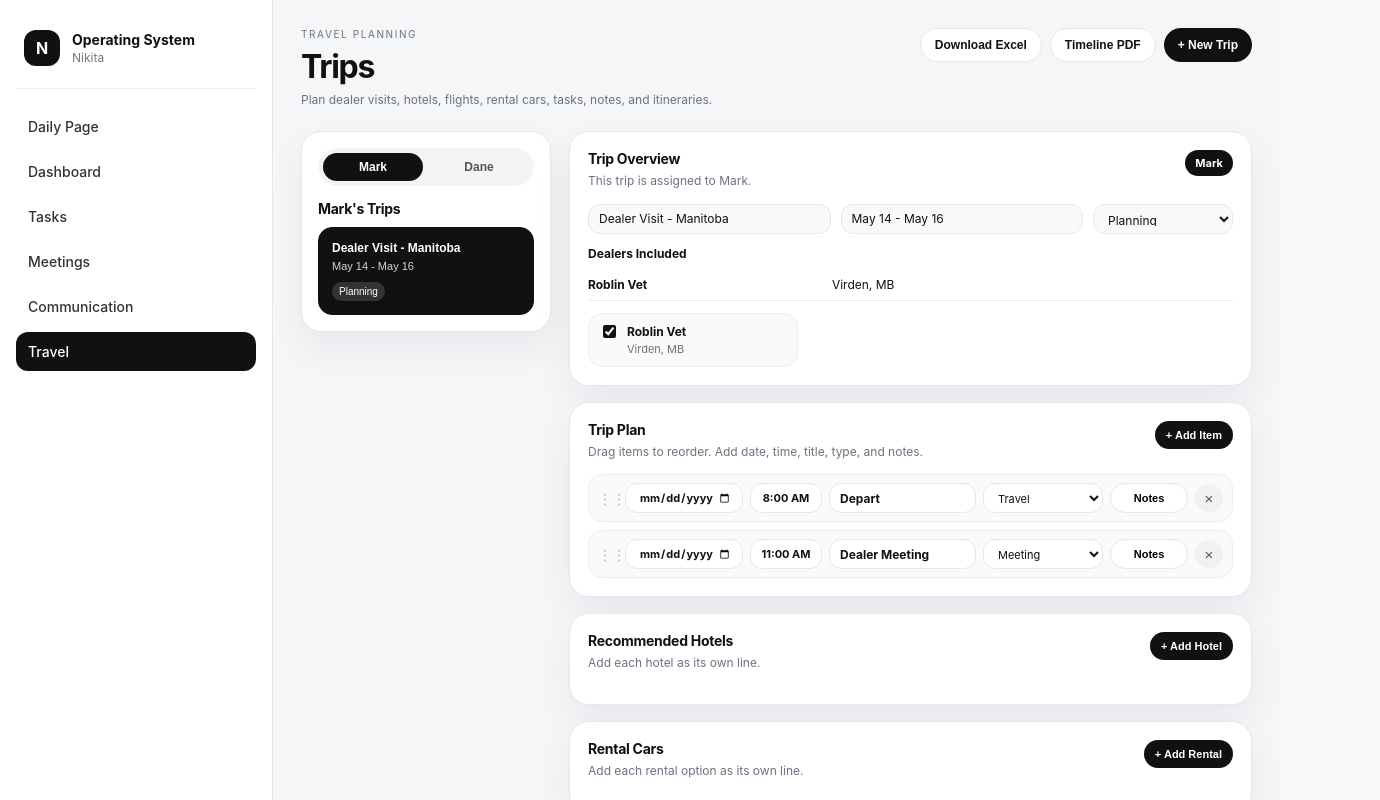
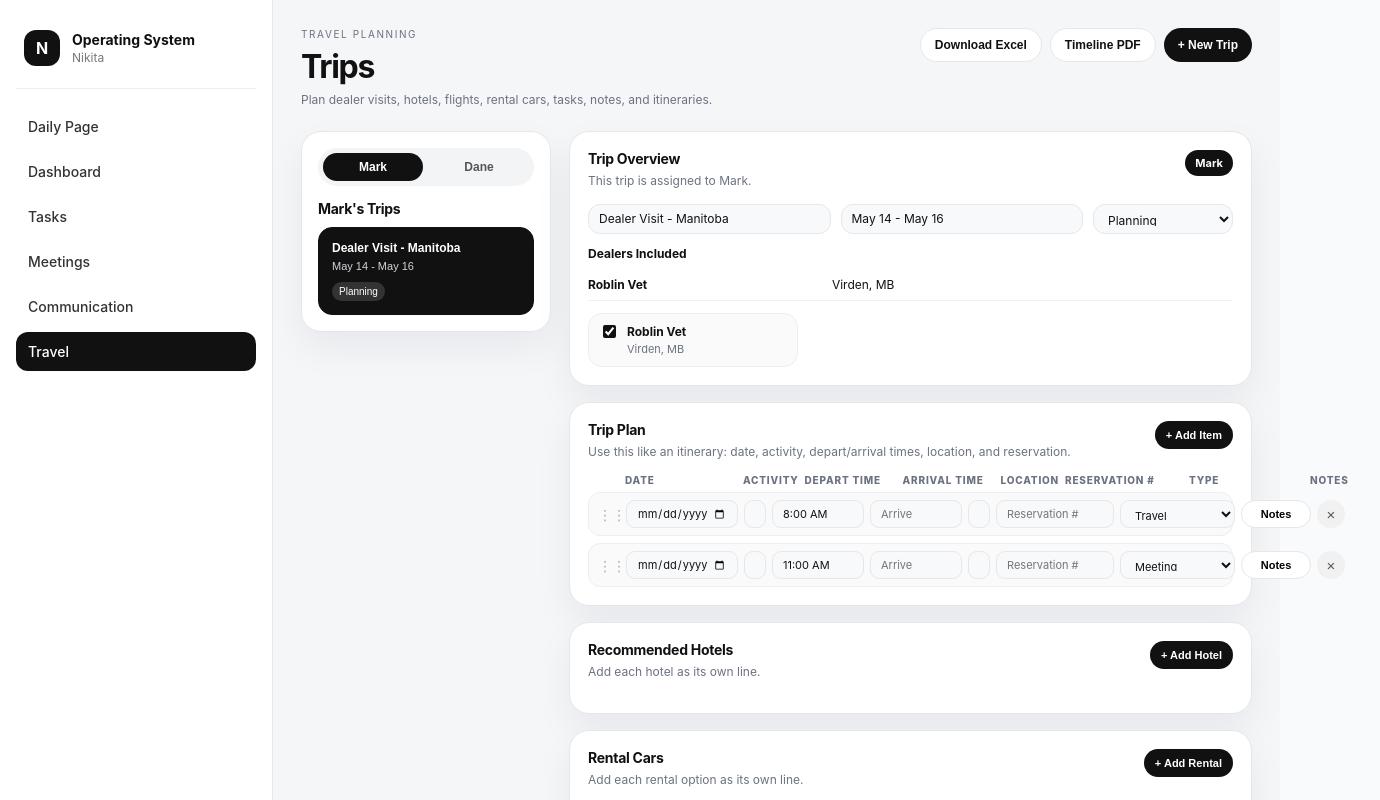
Before and after one commit to nikitaline-code/nl-operating-system, a Next.js app: page /travel in a window 1280 px wide. Shown: the top 800 px of the page, 1380 px wide, since content can reach past the window. Built offline with nearby package versions, Linux system fonts and the light colour scheme.

Commit message:
Update travel.js

```diff
--- a/pages/travel.js
+++ b/pages/travel.js
@@ -34,8 +34,11 @@ const starterItinerary = [
   {
     id: 1,
     date: "",
-    time: "8:00 AM",
-    title: "Depart",
+    activity: "Depart",
+    departTime: "8:00 AM",
+    arriveTime: "",
+    location: "",
+    reservation: "",
     type: "Travel",
     notes: "Leave for dealer visit",
     open: false,
@@ -43,8 +46,11 @@ const starterItinerary = [
   {
     id: 2,
     date: "",
-    time: "11:00 AM",
-    title: "Dealer Meeting",
+    activity: "Dealer Meeting",
+    departTime: "11:00 AM",
+    arriveTime: "",
+    location: "",
+    reservation: "",
     type: "Meeting",
     notes: "Review location, credit line, next steps",
     open: false,
@@ -88,31 +94,41 @@ export default function TravelPage() {
     if (savedTravel) {
       const parsed = JSON.parse(savedTravel);
 
-      const fixedDealers = parsed.dealers
+      setDealers(
+        parsed.dealers
           ? parsed.dealers.map((dealer) => ({
               ...dealer,
               owner: dealer.owner || "Mark",
             }))
-        : starterDealers;
-
-      const fixedTrips = parsed.trips
+          : starterDealers
+      );
+
+      setTrips(
+        parsed.trips
           ? parsed.trips.map((trip) => ({
               ...trip,
               owner: trip.owner || "Mark",
               dealerIds: trip.dealerIds || [],
             }))
-        : starterTrips;
-
-      const fixedItinerary = parsed.itinerary
+          : starterTrips
+      );
+
+      setItinerary(
+        parsed.itinerary
           ? parsed.itinerary.map((item) => ({
-            ...item,
+              id: item.id,
               date: item.date || "",
+              activity: item.activity || item.title || "New Item",
+              departTime: item.departTime || item.time || "",
+              arriveTime: item.arriveTime || "",
+              location: item.location || "",
+              reservation: item.reservation || "",
+              type: item.type || "Travel",
+              notes: item.notes || "",
+              open: item.open || false,
             }))
-        : starterItinerary;
-
-      setDealers(fixedDealers);
-      setTrips(fixedTrips);
-      setItinerary(fixedItinerary);
+          : starterItinerary
+      );
 
       if (parsed.activePerson) setActivePerson(parsed.activePerson);
 
@@ -242,8 +258,11 @@ export default function TravelPage() {
       {
         id: Date.now(),
         date: "",
-        time: "",
-        title: "New Item",
+        activity: "New Item",
+        departTime: "",
+        arriveTime: "",
+        location: "",
+        reservation: "",
         type: "Travel",
         notes: "",
         open: false,
@@ -381,14 +400,13 @@ export default function TravelPage() {
     const flightItem = {
       id: Date.now(),
       date: flight.departDate || "",
-      time: flight.departTime || "",
-      title: `${flight.airline || "Flight"} ${flight.flightNumber || ""}`.trim(),
+      activity: `${flight.airline || "Flight"} ${flight.flightNumber || ""}`.trim(),
+      departTime: flight.departTime || "",
+      arriveTime: flight.arriveTime || "",
+      location: `${flight.from || ""} → ${flight.to || ""}`,
+      reservation: flight.confirmation || "",
       type: "Flight",
-      notes: `${flight.from || ""} → ${flight.to || ""}${
-        flight.arriveTime ? ` | Arrive: ${flight.arriveTime}` : ""
-      }${flight.confirmation ? ` | Confirmation: ${flight.confirmation}` : ""}${
-        flight.notes ? ` | ${flight.notes}` : ""
-      }`,
+      notes: flight.notes || "",
       open: false,
     };
 
@@ -442,13 +460,25 @@ export default function TravelPage() {
     rows.push(["Trip Name", selectedTrip?.name || ""]);
     rows.push(["Trip Dates", selectedTrip?.date || ""]);
     rows.push([]);
-    rows.push(["Date", "Time", "Title", "Type", "Notes"]);
+    rows.push([
+      "Date",
+      "Activity",
+      "Departure Time",
+      "Arrival Time",
+      "Location",
+      "Reservation #",
+      "Type",
+      "Notes",
+    ]);
 
     itinerary.forEach((item) => {
       rows.push([
         item.date || "",
-        item.time || "",
-        item.title || "",
+        item.activity || "",
+        item.departTime || "",
+        item.arriveTime || "",
+        item.location || "",
+        item.reservation || "",
         item.type || "",
         item.notes || "",
       ]);
@@ -478,12 +508,15 @@ export default function TravelPage() {
           <div class="timelineItem">
             <div class="timeBlock">
               <div class="date">${item.date || ""}</div>
-              <div class="time">${item.time || ""}</div>
+              <div class="time">${item.departTime || ""}</div>
+              ${item.arriveTime ? `<div class="arrive">Arrive: ${item.arriveTime}</div>` : ""}
             </div>
             <div class="dot"></div>
             <div class="details">
               <div class="type">${item.type || "Trip Item"}</div>
-              <h3>${item.title || ""}</h3>
+              <h3>${item.activity || ""}</h3>
+              ${item.location ? `<p><strong>Location:</strong> ${item.location}</p>` : ""}
+              ${item.reservation ? `<p><strong>Reservation:</strong> ${item.reservation}</p>` : ""}
               ${item.notes ? `<p>${item.notes}</p>` : ""}
             </div>
           </div>
@@ -538,7 +571,7 @@ export default function TravelPage() {
             }
             .timelineItem {
               display: grid;
-              grid-template-columns: 110px 24px 1fr;
+              grid-template-columns: 120px 24px 1fr;
               gap: 14px;
               margin-bottom: 22px;
               page-break-inside: avoid;
@@ -551,6 +584,11 @@ export default function TravelPage() {
               font-size: 13px;
               font-weight: 700;
               margin-top: 4px;
+            }
+            .arrive {
+              font-size: 11px;
+              color: #777;
+              margin-top: 3px;
             }
             .dot {
               width: 12px;
@@ -755,12 +793,25 @@ export default function TravelPage() {
               <div className="sectionHeader">
                 <div>
                   <h2>Trip Plan</h2>
-                  <p>Drag items to reorder. Add date, time, title, type, and notes.</p>
+                  <p>Use this like an itinerary: date, activity, depart/arrival times, location, and reservation.</p>
                 </div>
 
                 <button className="smallBtn" onClick={addItineraryItem}>
                   + Add Item
                 </button>
+              </div>
+
+              <div className="itineraryHeader">
+                <span></span>
+                <span>Date</span>
+                <span>Activity</span>
+                <span>Depart Time</span>
+                <span>Arrival Time</span>
+                <span>Location</span>
+                <span>Reservation #</span>
+                <span>Type</span>
+                <span>Notes</span>
+                <span></span>
               </div>
 
               <div className="itineraryList">
@@ -776,37 +827,57 @@ export default function TravelPage() {
                     <div className="dragHandle">⋮⋮</div>
 
                     <input
-                      className="dateInput"
                       type="date"
                       value={item.date || ""}
                       onChange={(e) => updateItinerary(item.id, "date", e.target.value)}
                     />
 
                     <input
-                      className="timeInput"
-                      value={item.time}
-                      onChange={(e) => updateItinerary(item.id, "time", e.target.value)}
-                      placeholder="Time"
-                    />
-
-                    <input
-                      className="itemTitle"
-                      value={item.title}
-                      onChange={(e) => updateItinerary(item.id, "title", e.target.value)}
-                      placeholder="Item title"
+                      value={item.activity || ""}
+                      onChange={(e) => updateItinerary(item.id, "activity", e.target.value)}
+                      placeholder="Activity"
+                    />
+
+                    <input
+                      value={item.departTime || ""}
+                      onChange={(e) =>
+                        updateItinerary(item.id, "departTime", e.target.value)
+                      }
+                      placeholder="Depart"
+                    />
+
+                    <input
+                      value={item.arriveTime || ""}
+                      onChange={(e) =>
+                        updateItinerary(item.id, "arriveTime", e.target.value)
+                      }
+                      placeholder="Arrive"
+                    />
+
+                    <input
+                      value={item.location || ""}
+                      onChange={(e) => updateItinerary(item.id, "location", e.target.value)}
+                      placeholder="Location / link"
+                    />
+
+                    <input
+                      value={item.reservation || ""}
+                      onChange={(e) =>
+                        updateItinerary(item.id, "reservation", e.target.value)
+                      }
+                      placeholder="Reservation #"
                     />
 
                     <select
-                      className="typeSelect"
-                      value={item.type}
+                      value={item.type || "Travel"}
                       onChange={(e) => updateItinerary(item.id, "type", e.target.value)}
                     >
                       <option>Travel</option>
                       <option>Flight</option>
-                      <option>Meeting</option>
-                      <option>Dealer Location</option>
                       <option>Hotel</option>
                       <option>Rental Car</option>
+                      <option>Meeting</option>
+                      <option>Dealer Visit</option>
                       <option>Food / Break</option>
                     </select>
 
@@ -856,9 +927,7 @@ export default function TravelPage() {
 
                     <input
                       value={hotel.location}
-                      onChange={(e) =>
-                        updateHotel(hotel.id, "location", e.target.value)
-                      }
+                      onChange={(e) => updateHotel(hotel.id, "location", e.target.value)}
                       placeholder="Location"
                     />
 
@@ -917,9 +986,7 @@ export default function TravelPage() {
 
                     <input
                       value={car.confirmation}
-                      onChange={(e) =>
-                        updateCar(car.id, "confirmation", e.target.value)
-                      }
+                      onChange={(e) => updateCar(car.id, "confirmation", e.target.value)}
                       placeholder="Confirmation / notes"
                     />
 
@@ -1512,18 +1579,38 @@ export default function TravelPage() {
         .tripTaskList {
           display: flex;
           flex-direction: column;
-          gap: 8px;
-        }
-
+          gap: 7px;
+        }
+
+        .itineraryHeader,
         .itineraryItem {
           display: grid;
-          grid-template-columns: 20px 118px 72px minmax(0, 1fr) 120px 78px 28px;
-          gap: 7px;
+          grid-template-columns: 22px 112px 1.2fr 92px 92px 1.3fr 118px 115px 70px 28px;
+          gap: 6px;
           align-items: center;
-          padding: 8px 9px;
+        }
+
+        .itineraryHeader {
+          padding: 0 9px 6px;
+          font-size: 10px;
+          color: #6b7280;
+          text-transform: uppercase;
+          letter-spacing: 0.08em;
+          font-weight: 800;
+        }
+
+        .itineraryItem {
+          padding: 7px 9px;
           border: 1px solid #eceef2;
-          border-radius: 14px;
+          border-radius: 12px;
           background: #fafafa;
+        }
+
+        .itineraryItem input,
+        .itineraryItem select {
+          height: 28px;
+          font-size: 11px;
+          border-radius: 9px;
         }
 
         .hotelLine,
@@ -1611,28 +1698,8 @@ export default function TravelPage() {
           text-align: center;
         }
 
-        .dateInput,
-        .timeInput {
-          font-size: 11px;
-          font-weight: 750;
-          text-align: center;
-          background: #fff;
-        }
-
-        .itemTitle {
-          font-size: 12px;
-          font-weight: 700;
-          background: #fff;
-        }
-
-        .typeSelect {
-          height: 30px;
-          font-size: 11px;
-          background: #fff;
-        }
-
         .notesBtn {
-          height: 30px;
+          height: 28px;
           border: 1px solid #e5e7eb;
           background: #fff;
           border-radius: 999px;
@@ -1662,7 +1729,7 @@ export default function TravelPage() {
         }
 
         .notesBox {
-          grid-column: 4 / 8;
+          grid-column: 3 / 11;
           min-height: 42px;
           margin-top: 0;
           background: #fff;
@@ -1700,6 +1767,10 @@ export default function TravelPage() {
             grid-column: span 1;
           }
 
+          .itineraryHeader {
+            display: none;
+          }
+
           .itineraryItem,
           .hotelLine,
           .carLine {
```
Lines whose indentation alone changed are shown as unchanged.
